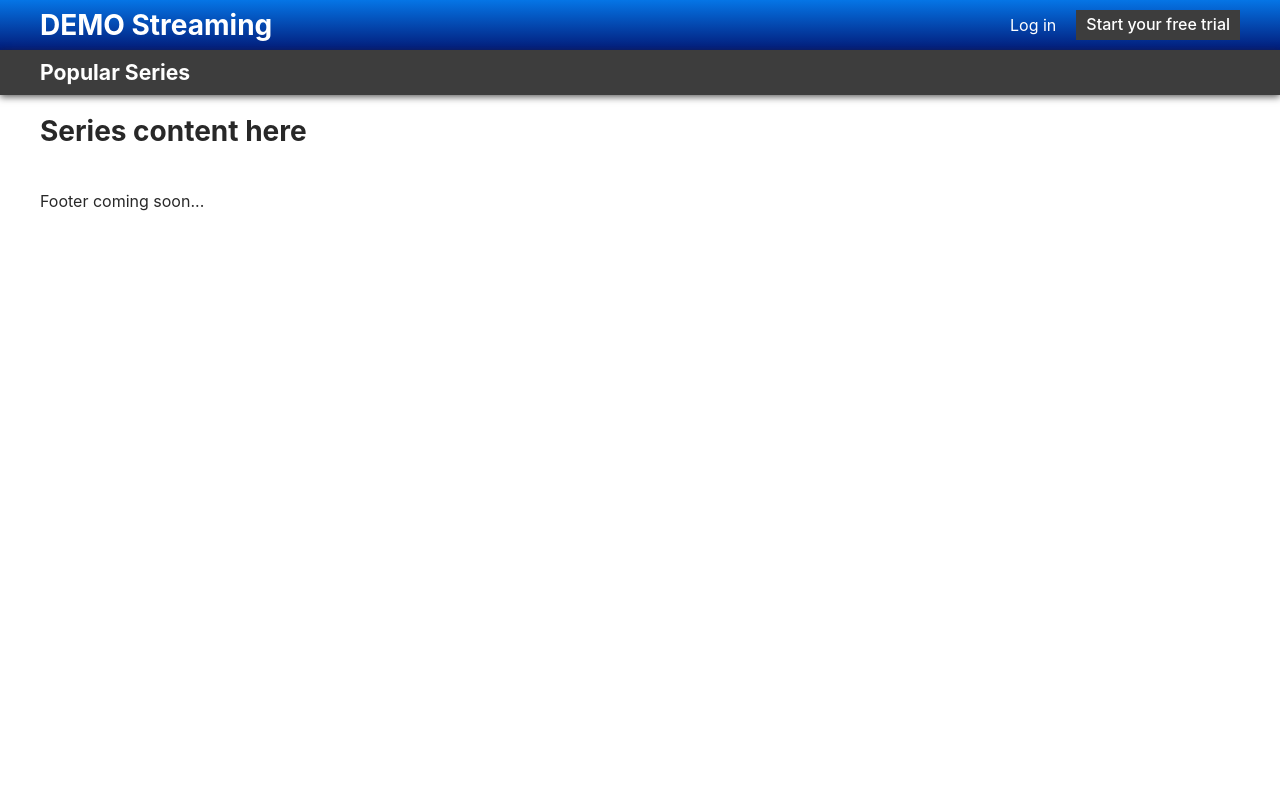
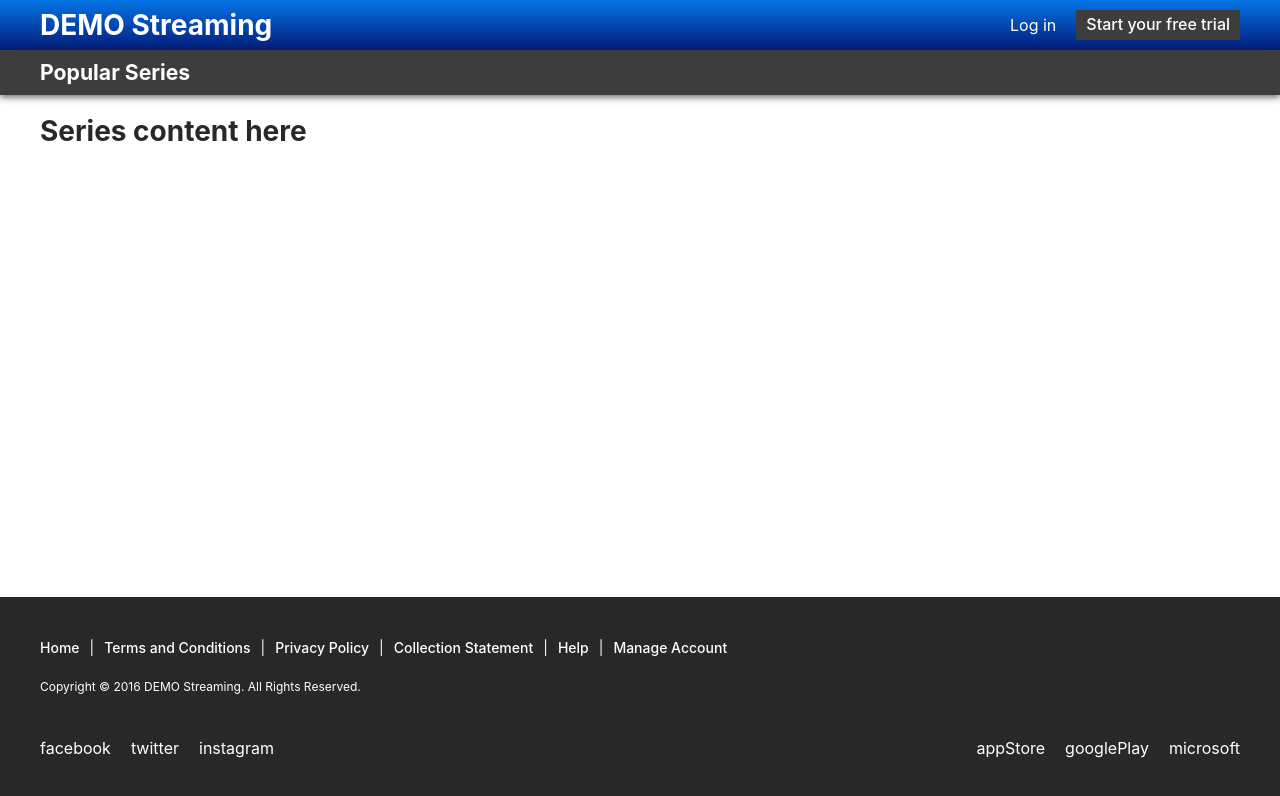
Before and after one commit to vajkri/react-challenge-2021, a React (Create React App) app: page /series in a window 1280 px wide. Shown: the top 796 px of the page. Built offline with nearby package versions, Linux system fonts and the light colour scheme.

Commit message:
Add Footer (todo add icons)

```diff
--- a/src/App.tsx
+++ b/src/App.tsx
@@ -2,13 +2,14 @@ import React from 'react'
 import { BrowserRouter as Router } from 'react-router-dom'
 import { Header } from './organisms/Header/Header'
 import { PageContent } from './organisms/PageContent/PageContent'
+import { Footer } from './organisms/Footer/Footer'
 
 function App() {
 	return (
 		<Router>
 			<Header />
 			<PageContent />
-			<footer className="u-container u-mt-lg">Footer coming soon...</footer>
+			<Footer />
 		</Router>
 	)
 }
--- a/src/index.scss
+++ b/src/index.scss
@@ -1,6 +1,6 @@
-/*------------------------------------*\
-		index.scss
-\*------------------------------------*/
+/* =================================
+   index.scss
+   ================================= */
 
 /**
  * #1 - SETTINGS
@@ -30,6 +30,7 @@
 @import './styles/04-elements/anchor';
 @import './styles/04-elements/button';
 @import './styles/04-elements/headings';
+@import './styles/04-elements/list';
 @import './styles/04-elements/page';
 
 /**
--- /dev/null
+++ b/src/organisms/Footer/Footer.module.scss
@@ -0,0 +1,71 @@
+@import '../../styles/01-settings/colors';
+@import '../../styles/01-settings/spacing';
+@import '../../styles/01-settings/typography';
+
+.wrapper {
+	margin-top: $spacingLg;
+	padding: $spacingLg 0;
+
+	background: $colorDark;
+	color: $colorLight;
+}
+
+.siteLinks {
+	display: flex;
+	font-size: $fontSizeSm;
+}
+
+.siteLinkItem {
+	&:not(:last-child) {
+		&::after {
+			content: '|';
+			padding-left: $spacingSm;
+			padding-right: $spacingSm;
+		}
+	}
+}
+
+.siteLink {
+	font-weight: $fontWeightSemiBold;
+}
+
+.copyright {
+	margin: $spacingBase 0 $spacingLg;
+	font-size: $fontSizeXs;
+}
+
+.socialBlock {
+	display: flex;
+	justify-content: space-between;
+	align-items: center;
+}
+
+.socialLinks {
+	display: flex;
+	align-items: center;
+	margin-right: $spacingBase;
+}
+
+.socialLinkItem {
+	&:not(:last-child) {
+		margin-right: $spacingBase;
+	}
+}
+
+.socialLink {
+}
+
+.shopLinks {
+	display: flex;
+	align-items: center;
+	margin-left: $spacingBase;
+}
+
+.shopLinkItem {
+	&:not(:last-child) {
+		margin-right: $spacingBase;
+	}
+}
+
+.shopLink {
+}
--- /dev/null
+++ b/src/organisms/Footer/Footer.tsx
@@ -0,0 +1,47 @@
+import React from 'react'
+import styles from './Footer.module.scss'
+import { Link } from '../../atoms/Link/Link'
+import { ShopLink, shopLinks, SiteLink, siteLinks, SocialLink, socialLinks } from './footerData'
+
+export const Footer: React.FunctionComponent = () => {
+	return (
+		<footer className={styles.wrapper}>
+			<div className={'u-container'}>
+				<ul className={styles.siteLinks}>
+					{siteLinks.map((link: SiteLink, i: number) => (
+						<li className={styles.siteLinkItem} key={i}>
+							<Link className={styles.siteLink} href={link.url}>
+								{link.label}
+							</Link>
+						</li>
+					))}
+				</ul>
+
+				<p className={styles.copyright}>Copyright © 2016 DEMO Streaming. All Rights Reserved.</p>
+
+				{/*TODO: add support for icons */}
+				<div className={styles.socialBlock}>
+					<ul className={styles.socialLinks}>
+						{socialLinks.map((link: SocialLink, i: number) => (
+							<li className={styles.socialLinkItem} key={i}>
+								<Link className={styles.socialLink} href={link.url}>
+									{link.id}
+								</Link>
+							</li>
+						))}
+					</ul>
+
+					<ul className={styles.shopLinks}>
+						{shopLinks.map((link: ShopLink, i: number) => (
+							<li className={styles.shopLinkItem} key={i}>
+								<Link className={styles.shopLink} href={link.url}>
+									{link.id}
+								</Link>
+							</li>
+						))}
+					</ul>
+				</div>
+			</div>
+		</footer>
+	)
+}
--- /dev/null
+++ b/src/organisms/Footer/footerData.tsx
@@ -0,0 +1,71 @@
+export interface SiteLink {
+	label: string
+	url: string
+}
+
+export const siteLinks: SiteLink[] = [
+	{
+		label: 'Home',
+		url: '#!',
+	},
+	{
+		label: 'Terms and Conditions',
+		url: '#!',
+	},
+	{
+		label: 'Privacy Policy',
+		url: '#!',
+	},
+	{
+		label: 'Collection Statement',
+		url: '#!',
+	},
+	{
+		label: 'Help',
+		url: '#!',
+	},
+	{
+		label: 'Manage Account',
+		url: '#!',
+	},
+]
+
+export interface SocialLink {
+	id: string
+	url: string
+}
+
+export const socialLinks: SocialLink[] = [
+	{
+		id: 'facebook',
+		url: '#!',
+	},
+	{
+		id: 'twitter',
+		url: '#!',
+	},
+	{
+		id: 'instagram',
+		url: '#!',
+	},
+]
+
+export interface ShopLink {
+	id: string
+	url: string
+}
+
+export const shopLinks: ShopLink[] = [
+	{
+		id: 'appStore',
+		url: '#!',
+	},
+	{
+		id: 'googlePlay',
+		url: '#!',
+	},
+	{
+		id: 'microsoft',
+		url: '#!',
+	},
+]
--- a/src/organisms/PageContent/PageContent.module.scss
+++ b/src/organisms/PageContent/PageContent.module.scss
@@ -1,6 +1,10 @@
 @import '../../styles/01-settings/colors';
 @import '../../styles/01-settings/spacing';
 @import '../../styles/01-settings/typography';
+
+.wrapper {
+	flex-grow: 1;
+}
 
 .titleWrapper {
 	padding: $spacingSm 0;
--- a/src/organisms/PageContent/PageContent.tsx
+++ b/src/organisms/PageContent/PageContent.tsx
@@ -1,10 +1,10 @@
 import React from 'react'
 import { Route, Switch } from 'react-router-dom'
+import classNames from 'classnames'
 import { HomePage } from '../../pages/HomePage/HomePage'
 import { MoviesPage } from '../../pages/MoviesPage/MoviesPage'
 import { SeriesPage } from '../../pages/SeriesPage/SeriesPage'
 import styles from './PageContent.module.scss'
-import classNames from 'classnames'
 
 export const PageContent: React.FunctionComponent = () => {
 	const renderPageContent = (title: string, page: JSX.Element) => {
@@ -19,7 +19,7 @@ export const PageContent: React.FunctionComponent = () => {
 	}
 
 	return (
-		<main>
+		<main className={styles.wrapper}>
 			<Switch>
 				<Route exact path="/">
 					{renderPageContent('Popular Titles', <HomePage />)}
--- a/src/styles/01-settings/typography.scss
+++ b/src/styles/01-settings/typography.scss
@@ -18,6 +18,7 @@ $fontSizeH3: 1rem;
 $fontSizeLg: 1.25rem;
 $fontSizeBase: 1rem;
 $fontSizeSm: 0.875rem;
+$fontSizeXs: 0.75rem;
 
 // Line heights
 $lineHeightLg: 1.5;
--- /dev/null
+++ b/src/styles/04-elements/list.scss
@@ -0,0 +1,3 @@
+ul[class] {
+	list-style: none;
+}
--- a/src/styles/04-elements/page.scss
+++ b/src/styles/04-elements/page.scss
@@ -14,3 +14,9 @@ html {
 		font-size: $fontSizeRemBaseDesktop;
 	}
 }
+
+#root {
+	display: flex;
+	flex-direction: column;
+	min-height: 100vh;
+}
```
